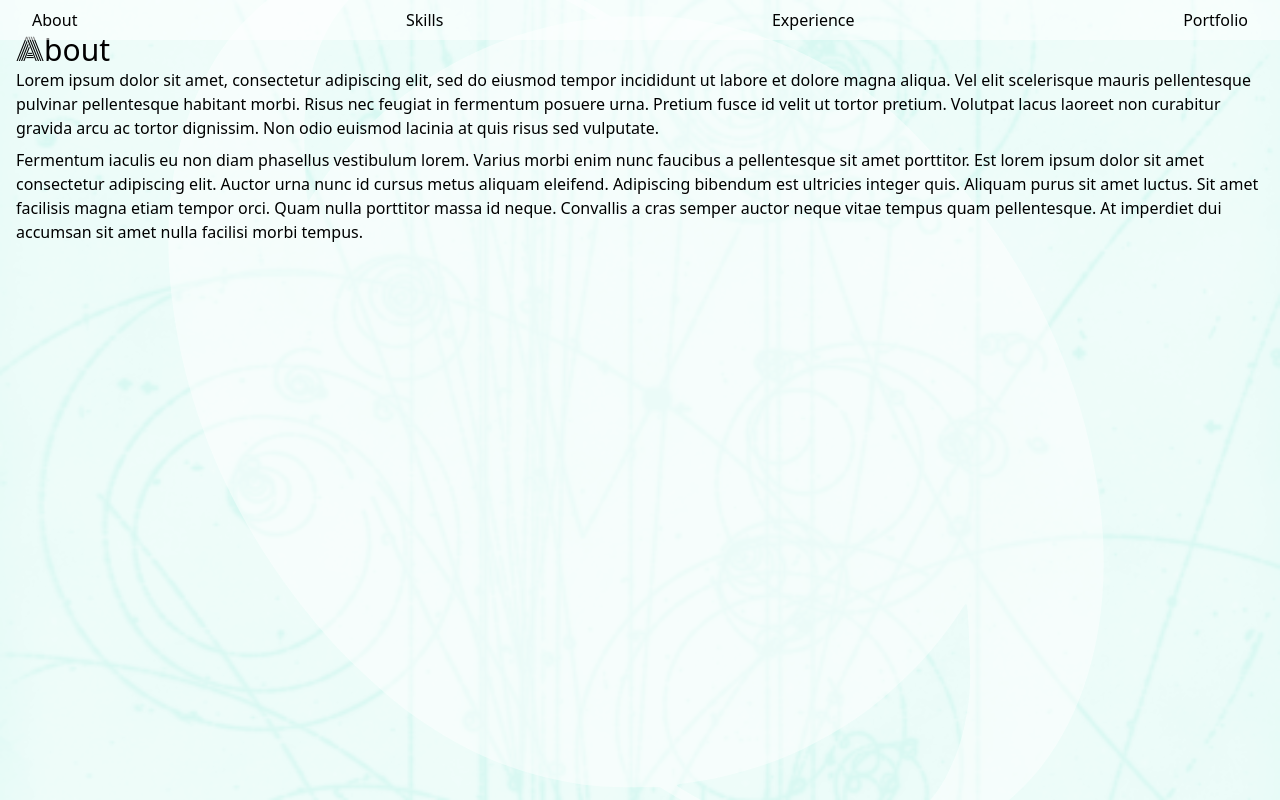
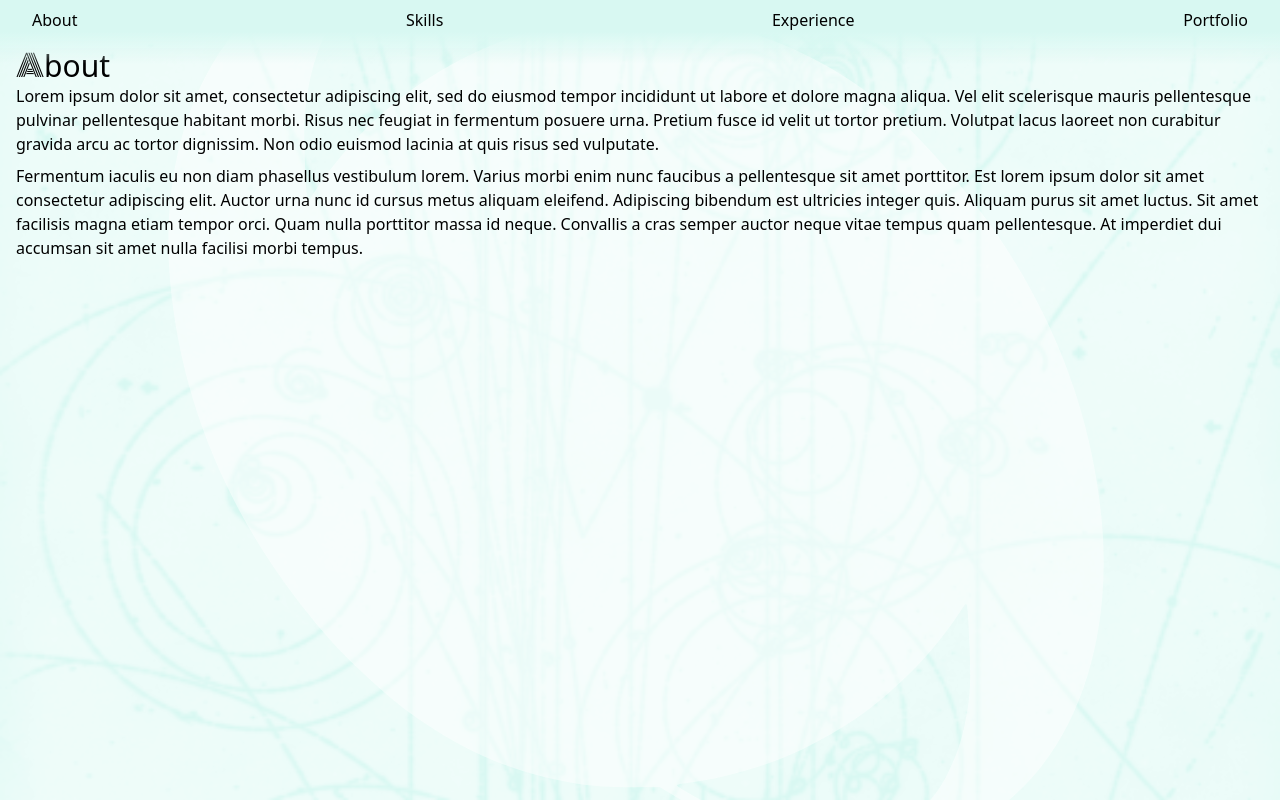
Before and after one commit to strangequarkk/sq_2023, a React (Vite) app in the folder sq-front/: page /about in a window 1280 px wide. Built offline with nearby package versions, Linux system fonts and the light colour scheme; a web font is replaced by a local one.

Commit message:
tinkered with soft fade behind navigation

```diff
--- a/sq-front/index.html
+++ b/sq-front/index.html
@@ -35,7 +35,7 @@
   </head>
   <body class="h-100">
     <div id="loadBlur" style="backdrop-filter: blur(20px);z-index:100;position:absolute;top:0;bottom:0;left:0;right:0"></div>
-    <div id="root" class="font-sans"></div>
+    <div id="root" class="font-sans absolute top-0 overflow-y-scroll"></div>
     <script type="module" src="/src/main.jsx"></script>
   </body>
 </html>
--- a/sq-front/src/App.jsx
+++ b/sq-front/src/App.jsx
@@ -19,7 +19,7 @@ function App() {
   return (
     <>
       <ShiftBG defaultColor={ "#D6F8F1"} />
-      <header className="fixed w-screen left-0 z-10 bg-white/50 px-4">
+      <header className="fixed w-screen top-0 left-0 z-10 pb-8  px-4">
         <Navbar />
       </header>
       <main className="px-4">
--- a/sq-front/src/components/About.jsx
+++ b/sq-front/src/components/About.jsx
@@ -1,7 +1,7 @@
 export const About = () => {
     //padding-top to ensure scrollto doens't cover title with nav bar
     return (
-        <section id="about" className="pt-8">
+        <section id="about" className="pt-12">
             <h2 className="font-heading text-3xl">About</h2>
             <p className="mb-2">
             Lorem ipsum dolor sit amet, consectetur adipiscing elit, sed do eiusmod tempor incididunt ut labore et dolore magna aliqua. Vel elit scelerisque mauris pellentesque pulvinar pellentesque habitant morbi. Risus nec feugiat in fermentum posuere urna. Pretium fusce id velit ut tortor pretium. Volutpat lacus laoreet non curabitur gravida arcu ac tortor dignissim. Non odio euismod lacinia at quis risus sed vulputate. </p>
--- a/sq-front/src/components/Experience.jsx
+++ b/sq-front/src/components/Experience.jsx
@@ -15,7 +15,7 @@ export const Experience = () => {
 
     //padding-top to ensure scrollto doens't cover title with nav bar
     return (
-        <section id="experience" className="pt-8">
+        <section id="experience" className="pt-12">
             <h2 className="font-heading text-3xl">Experience</h2>
             {resumeItems ?
                 resumeItems.map((resumeItem) => (
--- a/sq-front/src/components/Portfolio.jsx
+++ b/sq-front/src/components/Portfolio.jsx
@@ -1,7 +1,7 @@
 export const Portfolio = () => {
     //padding-top to ensure scrollto doens't cover title with nav bar
     return (
-        <section id="portfolio" className="pt-8">
+        <section id="portfolio" className="pt-12">
             <h2 className="font-heading text-3xl">Portfolio</h2>
         </section>
 
--- a/sq-front/src/components/Skills.jsx
+++ b/sq-front/src/components/Skills.jsx
@@ -1,10 +1,10 @@
 export const Skills = () => {
     //padding-top to ensure scrollto doens't cover title with nav bar
     return (
-        <section id="skills" className="pt-8">
+        <section id="skills" className="pt-12">
             <h2 className="font-heading text-3xl">Skills</h2>
             <article>
-                <h3 className="font-nav">Languages, libraries, &amp frameworks:</h3>
+                <h3 className="font-nav">Languages, libraries, &amp; frameworks:</h3>
                 <ul>
                     <li><h4 className="font-bold">HTML</h4></li>
                     <li><h4 className="font-bold">CSS</h4>
--- a/sq-front/src/components/ui/ShiftBG.jsx
+++ b/sq-front/src/components/ui/ShiftBG.jsx
@@ -1,7 +1,7 @@
 import { useWindowScroll } from "../../utils/useWindowScroll"
 import { useState, useRef } from "react"
 import PropTypes from 'prop-types'
-import { toHSL, toRGBString } from '../../utils/colorToHSL'
+import { toHSL, toRGBAString } from '../../utils/colorToHSL'
 
 
 /*
@@ -13,23 +13,32 @@ import { toHSL, toRGBString } from '../../utils/colorToHSL'
 */
 export const ShiftBG = ({ defaultColor }) => {
     const defaultHSL = useRef(toHSL(defaultColor));
-    const [colorCSS, setColorCSS] = useState({ backgroundColor: toRGBString(defaultHSL.current) });
+    const [shadowCSS, setShadowCSS] = useState({ backgroundImage:`linear-gradient(${toRGBAString(defaultHSL.current)}, transparent)`})
+    const [colorCSS, setColorCSS] = useState({ backgroundColor: toRGBAString(defaultHSL.current) });
 
     //base shift on distance from original hue; h value constrained to range 0-360
     useWindowScroll((scrollY) => {
         let modColor = Math.floor(defaultHSL.current.h - (scrollY / 20)) % 360;
         //have to convert color to rgb because react doesn't do inline hsl apparently
-        const rgbStr = toRGBString(modColor, defaultHSL.current.s, defaultHSL.current.l)
+        const rgbaStr = toRGBAString(modColor, defaultHSL.current.s, defaultHSL.current.l, 1)
+        const transparentRGBA = toRGBAString(modColor, defaultHSL.current.s, defaultHSL.current.l, 0)
+        setShadowCSS({backgroundImage: `linear-gradient(180deg, ${rgbaStr} 50%, ${transparentRGBA} 100%)`})
+        //setRGBString(rgbStr);
         setColorCSS({
-            backgroundColor: rgbStr
+            backgroundColor: rgbaStr
         })
     })
 
     return (
+        <>
         <div
             className="min-h-100 -z-10 fixed top-0 left-0 bottom-0 right-0 bg-default bg-bubble-trails bg-cover bg-center bg-blend-screen"
             style={colorCSS}
-        ></div>
+        >
+
+            </div>
+            <div id="nav-bg-shifter" style={shadowCSS} className={`z-10 bg fixed top-0 left-0 right-0 h-16 bg-gradient-to-b from-default from-50% to transparent `}></div>
+            </>
     )
 }
 /*
--- a/sq-front/src/utils/colorToHSL.js
+++ b/sq-front/src/utils/colorToHSL.js
@@ -61,3 +61,13 @@ export const toRGBString = (hVal, sVal, lVal) => {
   const [r, g, b] = convert.hsl.rgb(hVal, sVal, lVal);
   return `rgb(${r},${g},${b})`;
 };
+
+//make css rbg string from h, s, and l values
+export const toRGBAString = (hVal, sVal, lVal, opacity) => {
+  const [r, g, b] = convert.hsl.rgb(hVal, sVal, lVal);
+  return `rgba(${r},${g},${b}, ${opacity})`;
+};
+
+export const toHex = (hVal, sVal, lVal) => {
+  return "#" + convert.hsl.hex(hVal, sVal, lVal);
+};
```
